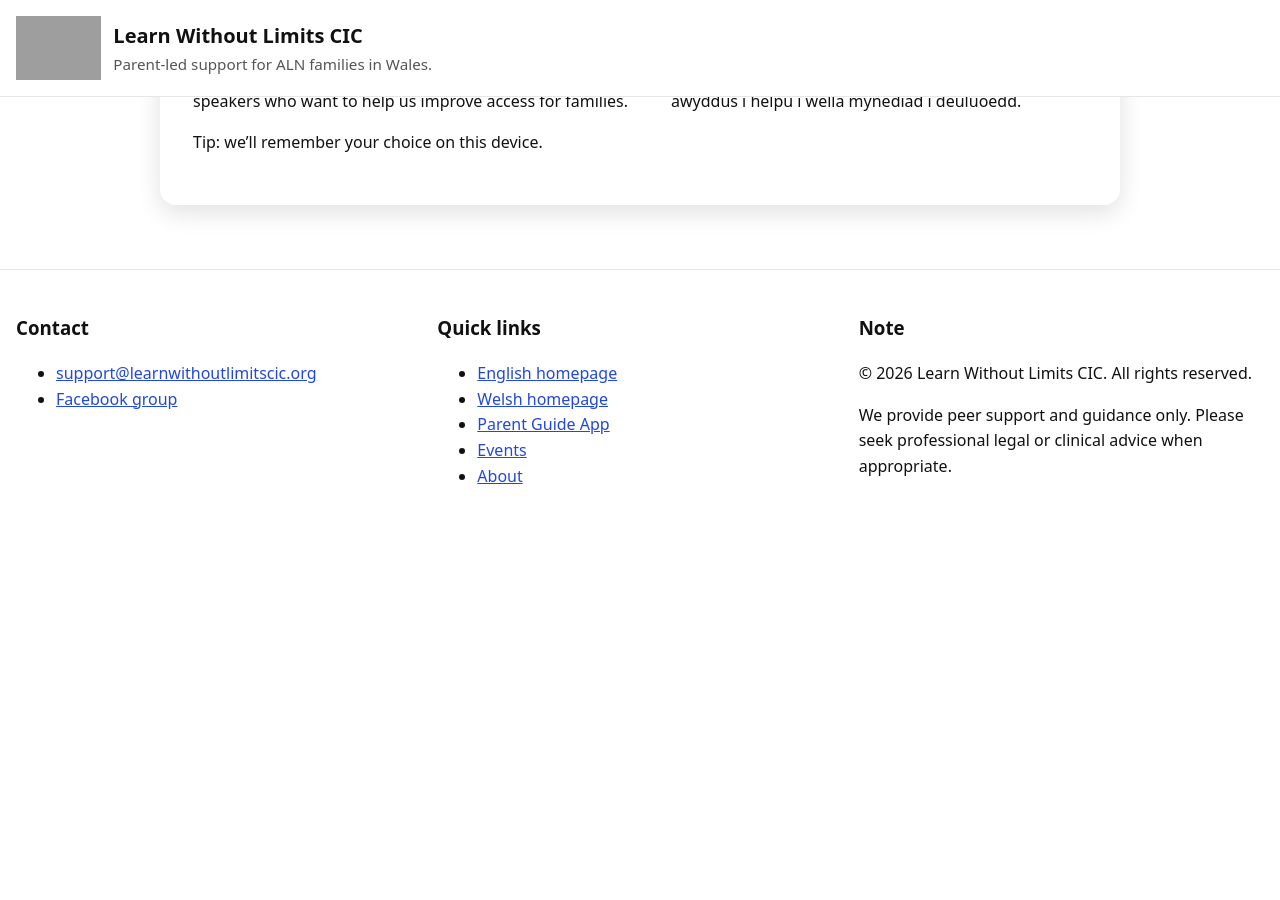
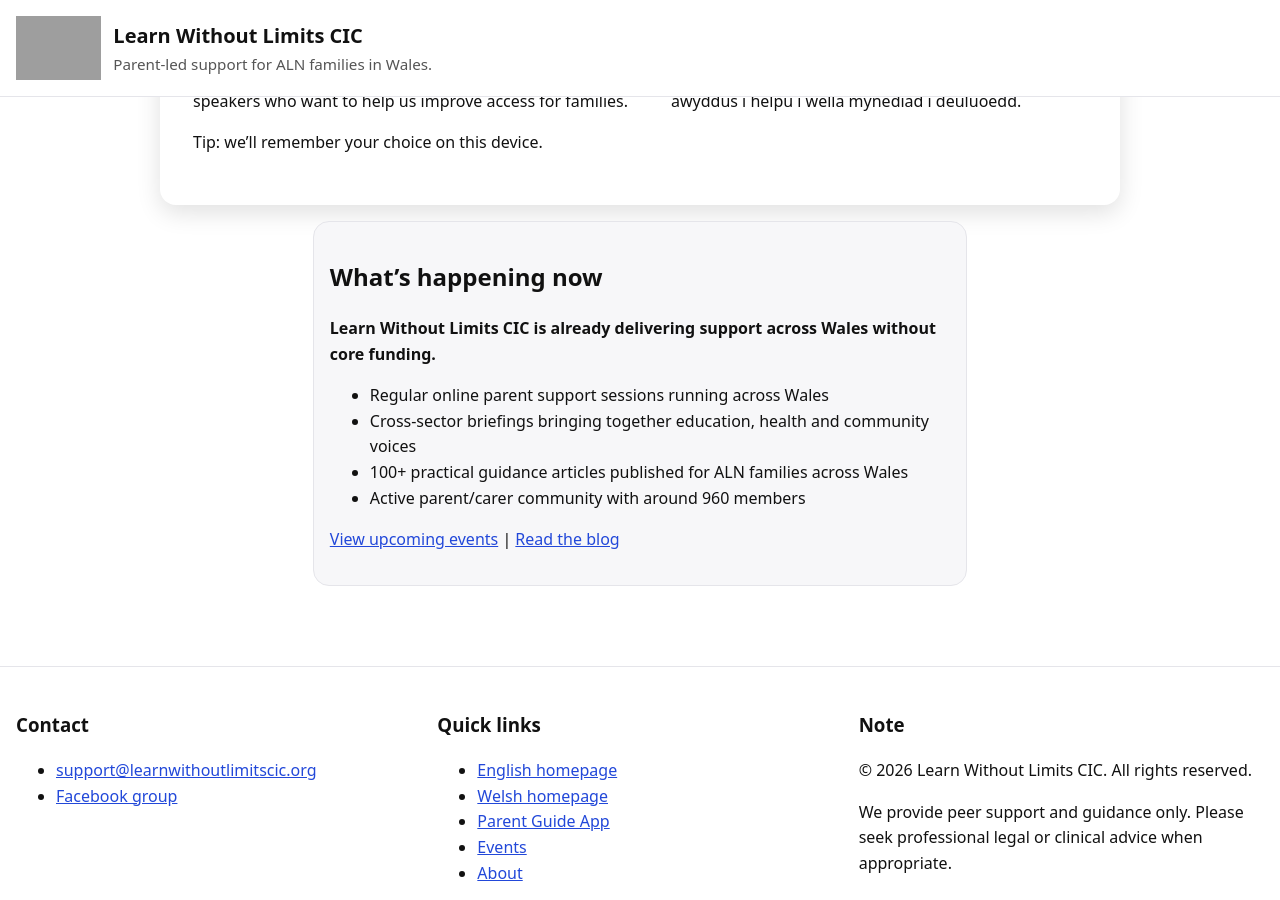
Before and after one commit to StephShobiye/learnwithoutlimitscic.github.io, a Jekyll site: the page index.html, which Jekyll copies as it is, in a window 1280 px wide and 900 px high, scrolled down 694 px. Built offline with Jekyll 4.4.1, drawn with Linux system fonts in a browser that asks for light colours; before the commit the page ends 1223 px from its top, so only the background shows below that; grey boxes are pictures that could not be loaded.

Commit message:
Update index.html
add stakeholder signals

```diff
--- a/index.html
+++ b/index.html
@@ -230,6 +230,28 @@
 
       </section>
 
+<section class="content">
+  <div class="card callout-card">
+    <h2>What’s happening now</h2>
+<p><strong>Learn Without Limits CIC is already delivering support across Wales without core funding.</strong></p>
+    <ul>
+      <li>Regular online parent support sessions running across Wales</li>
+      <li>Cross-sector briefings bringing together education, health and community voices</li>
+      <li>100+ practical guidance articles published for ALN families across Wales</li>
+      <li>Active parent/carer community with around 960 members</li>
+    </ul>
+
+    <p>
+      <a href="/events.en.html">View upcoming events</a> |
+      <a href="https://blog.learnwithoutlimitscic.org/">Read the blog</a>
+    </p>
+
+
+
+  </div>
+</section>
+
+
     </main>
 
 
```
